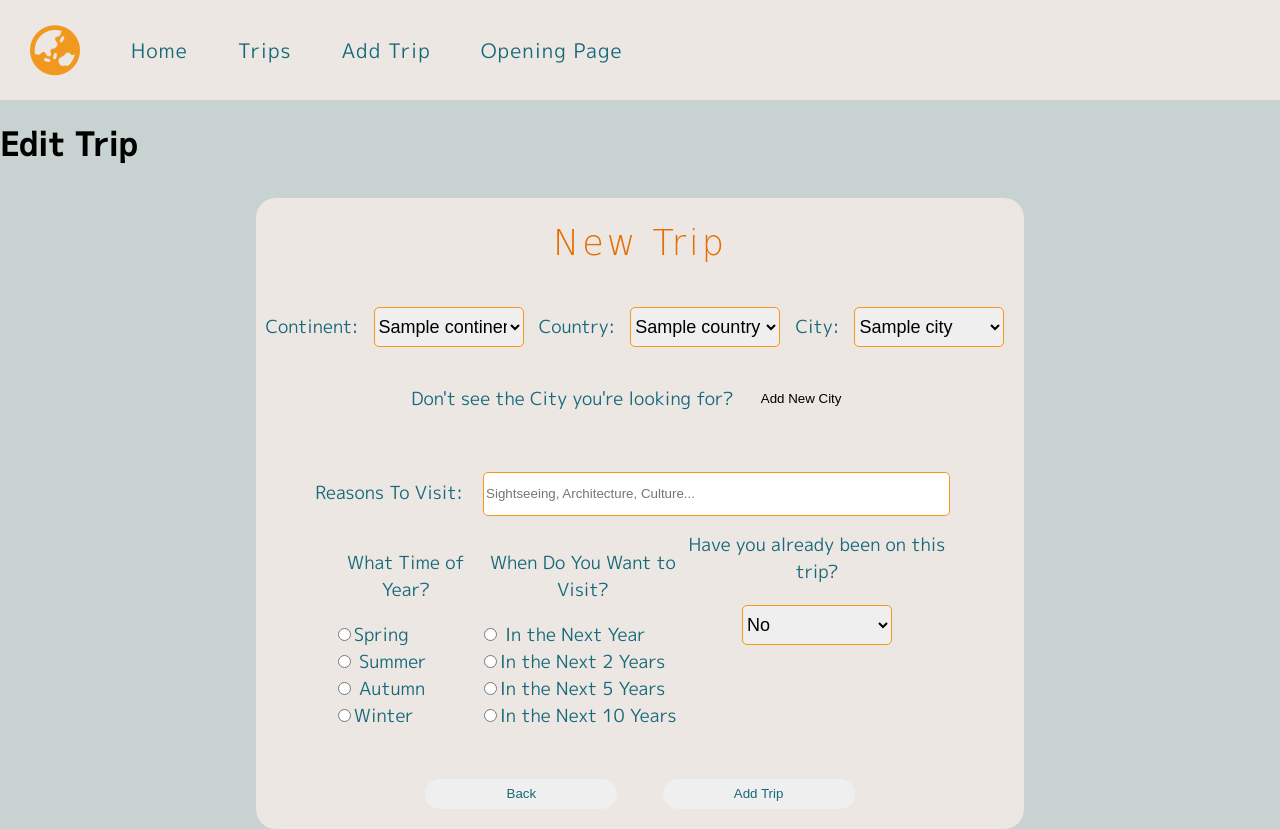
After one commit to RebeccaRBell/travel_bucket_list, a Flask app: page /trips/1/edit in a window 1280 px wide. The commit adds this page. Run offline with Flask 2, Linux system fonts and the light colour scheme; a database or web service that is not in the repository returns one stand-in record (values such as "Sample title"); some libraries are stand-ins or nearby versions; some web fonts are replaced.

Commit message:
added edit page

```diff
--- a/controllers/trips_controller.py
+++ b/controllers/trips_controller.py
@@ -56,6 +56,23 @@ def create_trip():
     )
     trip_repository.save(new_trip)
     return redirect("/trips")
+
+
+@trips_blueprint.route("/trips/<id>/edit")
+def edit_trip(id):
+    trip = trip_repository.select(id)
+    continents = continent_repository.select_all()
+    countries = country_repository.select_all()
+    cities = city_repository.select_all()
+    trips = trip_repository.select_all()
+    return render_template(
+        "edit.html",
+        trip=trip,
+        continents=continents,
+        countries=countries,
+        cities=cities,
+        trips=trips,
+    )
 
 
 @trips_blueprint.route("/trips/<id>/delete")
--- a/repositories/country_repository.py
+++ b/repositories/country_repository.py
@@ -35,7 +35,7 @@ def select(id):
     result = run_sql(sql, values)[0]
 
     if result is not None:
-        country = Country(row["name"], row["continent_id"], row["id"])
+        country = Country(result["name"], result["continent_id"], result["id"])
     return country
 
 
--- a/repositories/trip_repository.py
+++ b/repositories/trip_repository.py
@@ -27,16 +27,16 @@ def select_all():
     sql = "SELECT * FROM trips"
     results = run_sql(sql)
 
-    for row in results:
+    for result in results:
         trip = Trip(
-            row["continent_id"],
-            row["country_id"],
-            row["city_id"],
-            row["reason"],
-            row["season"],
-            row["timeframe"],
-            row["completed"],
-            row["id"],
+            result["continent_id"],
+            result["country_id"],
+            result["city_id"],
+            result["reason"],
+            result["season"],
+            result["timeframe"],
+            result["completed"],
+            result["id"],
         )
         trips.append(trip)
     return trips
@@ -50,14 +50,14 @@ def select(id):
 
     if result is not None:
         trip = Trip(
-            row["continent_id"],
-            row["country_id"],
-            row["city_id"],
-            row["reason"],
-            row["season"],
-            row["timeframe"],
-            row["completed"],
-            row["id"],
+            result["continent_id"],
+            result["country_id"],
+            result["city_id"],
+            result["reason"],
+            result["season"],
+            result["timeframe"],
+            result["completed"],
+            result["id"],
         )
     return trip
 
--- /dev/null
+++ b/templates/edit.html
@@ -0,0 +1,109 @@
+{% extends "base.html" %}{% block content %}
+
+<div class="new-trip-container">
+	<h1>Edit Trip</h1>
+	<div class="form-background">
+		<h1>New Trip</h1>
+		<form class="new-trip-form" action="/add_trip" method="POST">
+			<label for="continent">Continent:</label>
+			<select name="continent">
+				{% for continent in continents %}
+				<option value="{{continent.id}}" name="continent" required>
+					{{continent.name}}
+				</option>
+				{% endfor %}
+			</select>
+			<label for="country">Country:</label>
+			<select name="country">
+				{% for country in countries %}
+				<option value="{{country.id}}" name="country">{{country.name}}</option>
+				{% endfor %}
+			</select>
+			<label for="city">City:</label>
+			<select name="city">
+				{% for city in cities %}
+				<option value="{{city.id}}" name="city">{{city.name}}</option>
+				{% endfor %}
+			</select>
+			<br />
+			<div class="add-new-city">
+				<p>Don't see the City you're looking for?</p>
+				<button><a href="/add_new_city_country">Add New City</a></button>
+			</div>
+			<br />
+			<label for="reason">Reasons To Visit:</label>
+			<input
+				class="reason-box"
+				type="text"
+				name="reason"
+				placeholder="Sightseeing, Architecture, Culture..."
+			/>
+			<br />
+			<div class="choice-questions">
+				<div class="radio-questions">
+					<p>What Time of Year?</p>
+					<div>
+						<input type="radio" value="Spring" name="season" /><label
+							for="spring"
+							>Spring</label
+						>
+					</div>
+					<div>
+						<input type="radio" value="Summer" name="season" />
+						<label for="summer">Summer</label>
+					</div>
+					<div>
+						<input type="radio" value="Autumn" name="season" />
+						<label for="autumn">Autumn</label>
+					</div>
+					<div>
+						<input type="radio" value="Winter" name="season" /><label
+							for="winter"
+							>Winter</label
+						>
+					</div>
+				</div>
+				<div class="radio-questions">
+					<p>When Do You Want to Visit?</p>
+					<div>
+						<input type="radio" value="In the Next Year" name="timeframe" />
+						<label for="year">In the Next Year</label>
+					</div>
+					<div>
+						<input
+							type="radio"
+							value="In the Next 2 Years"
+							name="timeframe"
+						/><label for="2year">In the Next 2 Years</label>
+					</div>
+					<div>
+						<input
+							type="radio"
+							value="In the Next 5 Years"
+							name="timeframe"
+						/><label for="5year">In the Next 5 Years</label>
+					</div>
+					<div>
+						<input
+							type="radio"
+							value="In the Next 10 Years"
+							name="timeframe"
+						/><label for="10year">In the Next 10 Years</label>
+					</div>
+				</div>
+				<div class="completed-trip">
+					<label for="completed">Have you already been on this trip?</label>
+					<select name="completed">
+						<option value="no" name="completed">No</option>
+						<option value="yes" name="completed">Yes</option>
+					</select>
+				</div>
+			</div>
+			<div class="new-trip-buttons">
+				<button type="button"><a href="/home">Back</a></button>
+				<button type="submit">Add Trip</button>
+			</div>
+		</form>
+	</div>
+</div>
+{% endblock %}
--- a/templates/trips.html
+++ b/templates/trips.html
@@ -36,7 +36,8 @@
                         </div>
 		<hr />
 		<div class="trip-buttons">
-			<button class="edit-button"><a href="/trip/id/edit">Edit Trip</a></button>
+			<button class="edit-button"><a href="/trips/{{trips.id}}/edit">Edit Trip</a></button>
+
 			<button class="delete-button">
 				<a href="/trip/{{trips.id}}/delete"><i class="fa-regular fa-circle-xmark"></i></a></i>
 			</button>
```
